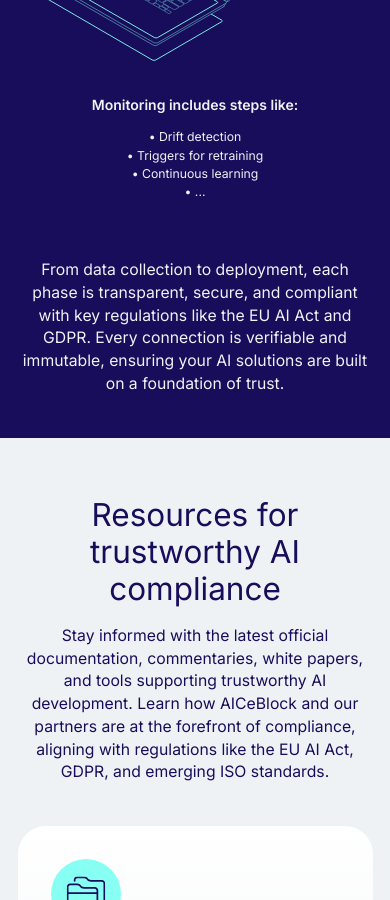
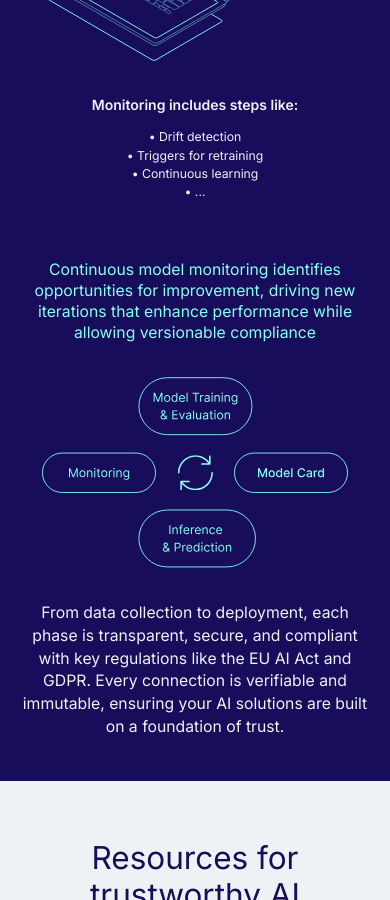
Before and after one commit to fraunhoferportugal/aiceblock-website, a Jekyll site: the page built from index.md, in a window 390 px wide and 900 px high, scrolled down 7531 px. Built offline with Jekyll 4.4.1, drawn with Linux system fonts in a browser that asks for light colours.

Commit message:
feat: add pipeline explanation in mobile version

```diff
--- a/_data/pipeline_section.yaml
+++ b/_data/pipeline_section.yaml
@@ -80,4 +80,10 @@ overlays:
     description: "• Drift detection\n• Triggers for retraining\n• Continuous learning\n• ..."
     mobile-top: "95.27%"
 
+explanation:
+  text: "Continuous model monitoring identifies opportunities for improvement, driving new iterations that enhance performance while allowing versionable compliance"
+  image:
+    src: "/assets/images/pipeline/explanation.svg"
+    alt: ""
+
 bottom_text: "From data collection to deployment, each phase is transparent, secure, and compliant with key regulations like the EU AI Act and GDPR. Every connection is verifiable and immutable, ensuring your AI solutions are built on a foundation of trust."
--- a/_includes/pipeline_section.html
+++ b/_includes/pipeline_section.html
@@ -43,6 +43,10 @@
                 {% endfor %}
             </div>
         </div>
+        <div class="pipeline-explanation-container">
+            <span>{{ site.data.pipeline_section.explanation.text }}</span>
+            <img src="{{ site.data.pipeline_section.explanation.image.src }}" alt="{{ site.data.pipeline_section.explanation.image.alt }}" />
+        </div>
         <p class="pipeline-bottom-text">{{ site.data.pipeline_section.bottom_text }}</p>
     </div>
 </section>
--- a/assets/css/main.css
+++ b/assets/css/main.css
@@ -1041,6 +1041,25 @@ main>section {
     white-space: pre-line;
 }
 
+.pipeline-explanation-container {
+    display: none;
+    width: 100%;
+}
+
+.pipeline-explanation-container span {
+    font-weight: 400;
+    font-size: 1.125rem;
+    line-height: 1.5rem;
+    color: #88FFF2;
+    text-align: center;
+}
+
+.pipeline-explanation-container img {
+    max-width: 21.8125rem;
+    width: 100%;
+    height: auto;
+}
+
 .pipeline-bottom-text {
     font-size: 1.125rem;
     font-weight: 400;
@@ -1078,6 +1097,14 @@ main>section {
 
     .pipeline-content-wrapper {
         gap: 0;
+    }
+
+    .pipeline-explanation-container {
+        display: flex;
+        flex-direction: column;
+        align-items: center;
+        gap: 2.4375rem;
+        margin: 0 0 2.4375rem 0;
     }
 }
 
@@ -1322,7 +1349,7 @@ main>section {
     font-size: 1.125rem;
     font-weight: 400;
     line-height: 1.625rem;
-    text-align: justify;
+    text-align: left;
     white-space: pre-line;
 }
 
@@ -1345,6 +1372,12 @@ main>section {
 
 .faq-item.active .faq-arrow {
     transform: rotate(180deg);
+}
+
+@media (max-width: 62.5rem) {
+    .faq-answer {
+        max-height: none;
+    }
 }
 
 /*============================ ABOUT SECTION ============================*/
```
Also changed, not shown: assets/images/pipeline/explanation.svg (added).
